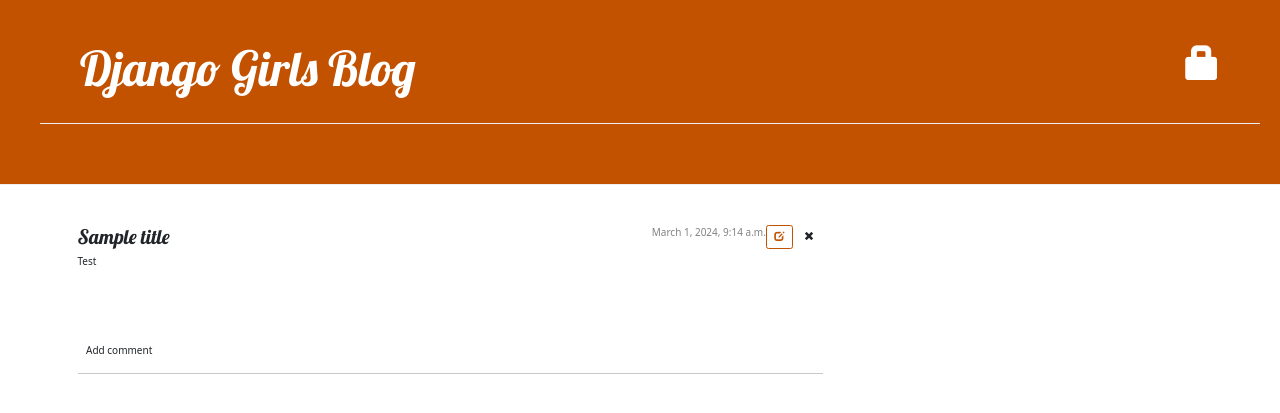
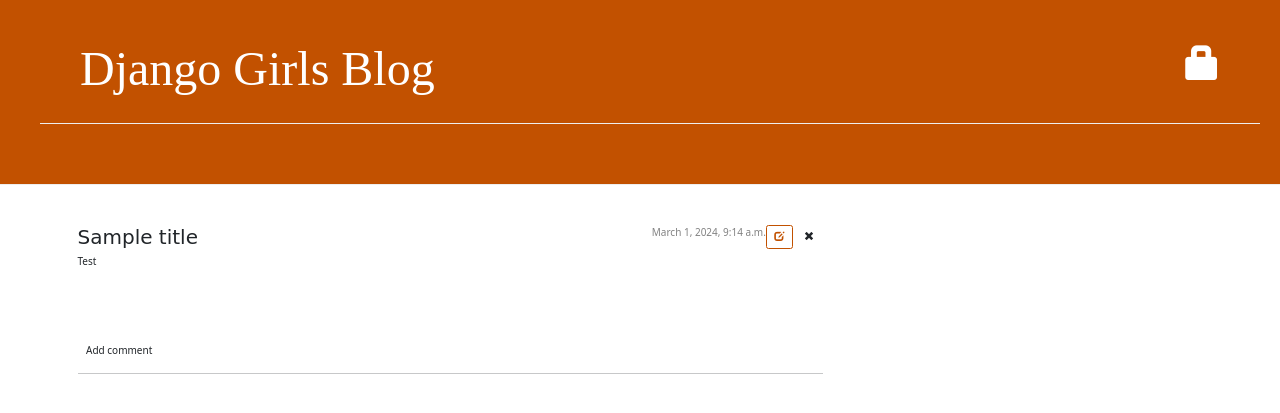
Before and after one commit to g-yo/my-first-blog, a Django app: page /post/1/ in a window 1280 px wide. Shown: the top 413 px of the page. Run offline with Django 3.2, Linux system fonts and the light colour scheme; data comes from the database, SQL or seed files in the repository; some libraries are stand-ins or nearby versions.

Commit message:
this will be displayed

```diff
--- a/blog/templates/blog/base.html
+++ b/blog/templates/blog/base.html
@@ -6,7 +6,6 @@
         <link rel="stylesheet" href="https://maxcdn.bootstrapcdn.com/bootstrap/3.4.0/css/bootstrap.min.css">
 
         <link rel="stylesheet" href="https://cdn.jsdelivr.net/npm/bootstrap@5.1.3/dist/css/bootstrap.min.css" integrity="sha384-1BmE4kWBq78iYhFldvKuhfTAU6auU8tT94WrHftjDbrCEXSU1oBoqyl2QvZ6jIW3" crossorigin="anonymous">
-        <link rel="stylesheet" href="https://fonts.googleapis.com/css?family=Lobster&subset=latin,latin-ext">
         <link rel="stylesheet" href="{% static 'css/blog.css' %}">
     </head>
 
```
